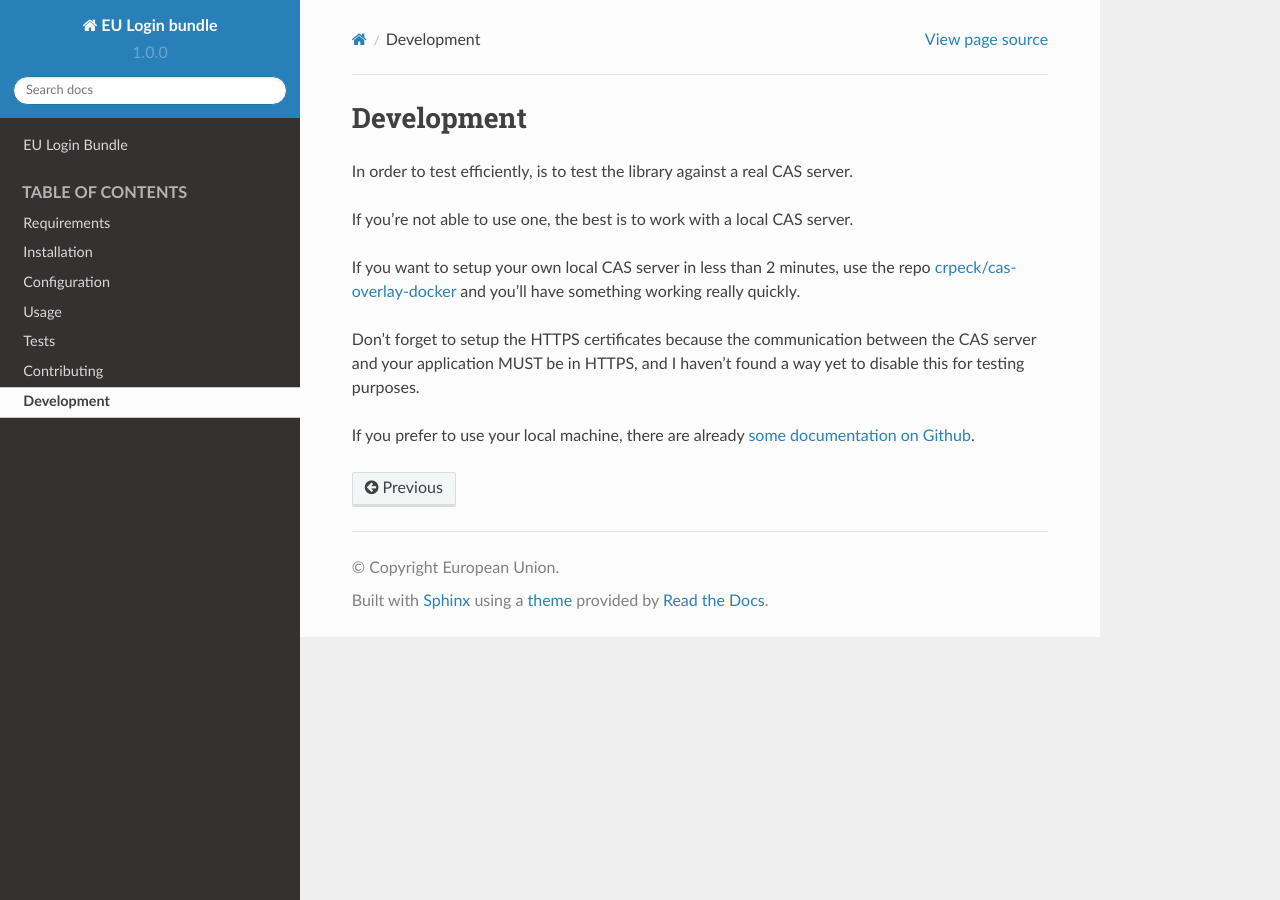
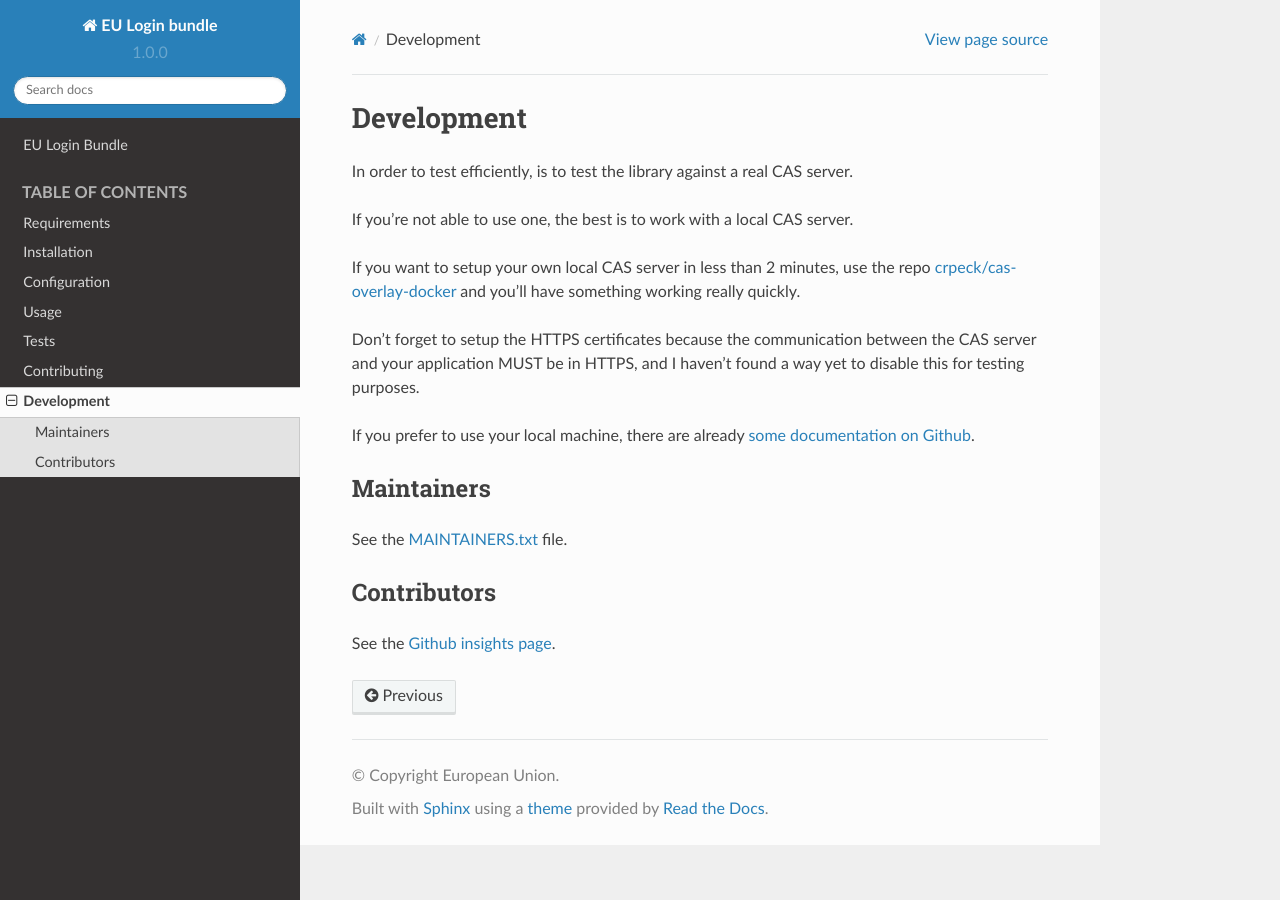
Before and after one commit to ecphp/eu-login-bundle, a Sphinx documentation site: the page built from docs/pages/development.rst, in a window 1280 px wide. Built offline with Sphinx 7.4.7 and the Read the Docs theme 2.0.0, drawn with Linux system fonts in a browser that asks for light colours.

Commit message:
Add MAINTAINERS.txt file and update documentation.

```diff
--- /dev/null
+++ b/MAINTAINERS.txt
@@ -0,0 +1,2 @@
+From October 2019:
+- Pol Dellaiera: https://github.com/loophp
--- a/docs/pages/development.rst
+++ b/docs/pages/development.rst
@@ -17,5 +17,17 @@ yet to disable this for testing purposes.
 
 If you prefer to use your local machine, there are already `some documentation on Github`_.
 
+Maintainers
+-----------
+
+See the `MAINTAINERS.txt`_ file.
+
+Contributors
+------------
+
+See the `Github insights page`_.
+
 .. _crpeck/cas-overlay-docker: https://github.com/crpeck/cas-overlay-docker
 .. _some documentation on Github: https://apereo.github.io/cas/developer/Build-Process.html
+.. _MAINTAINERS.txt: https://github.com/ecphp/eu-login-bundle/blob/master/MAINTAINERS.txt
+.. _Github insights page: https://github.com/ecphp/eu-login-bundle/graphs/contributors
```
